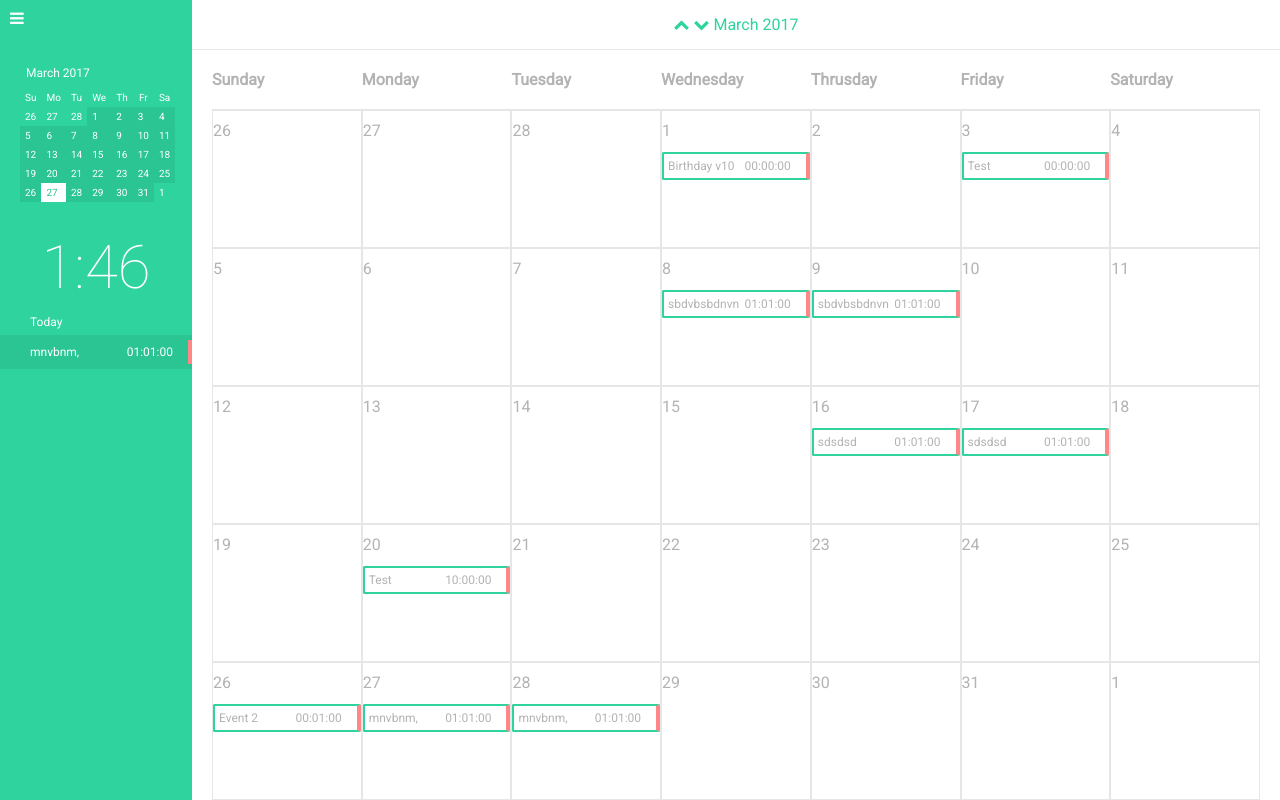
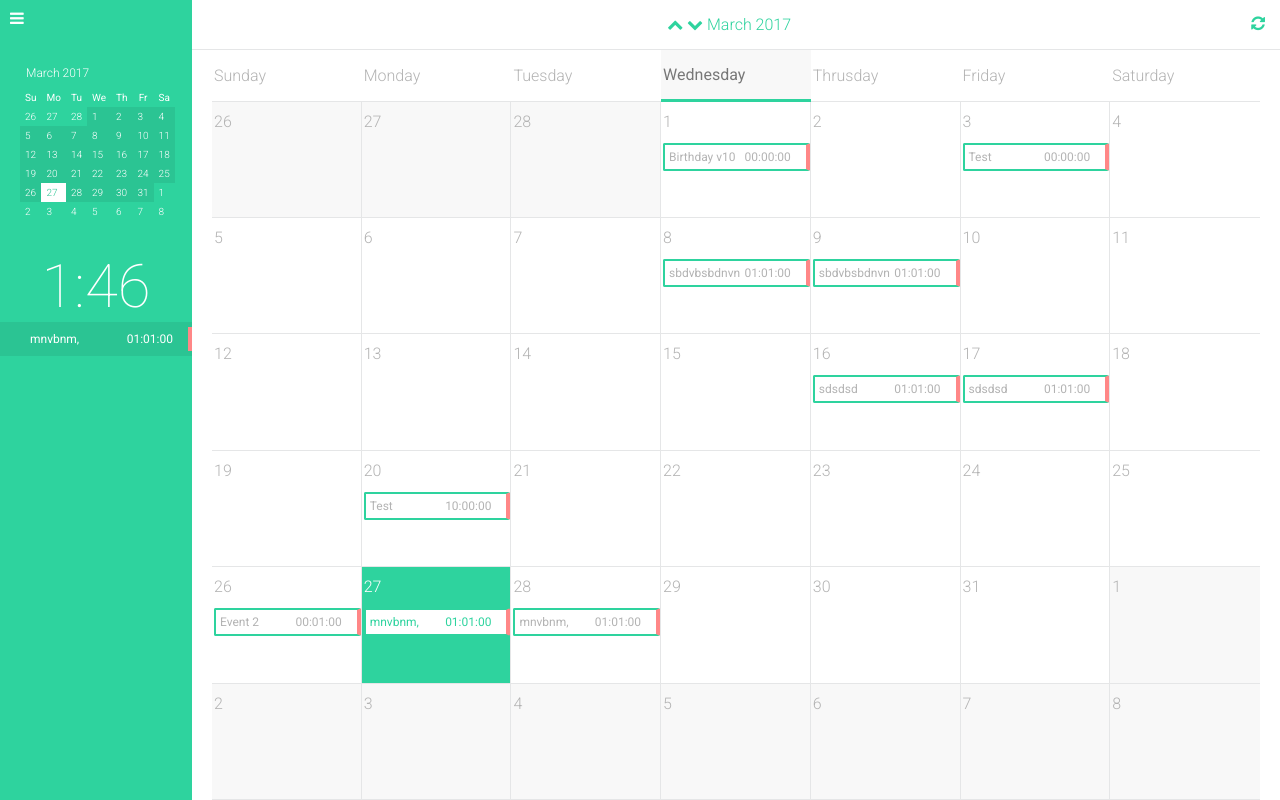
Before and after one commit to mahipjain/calendar, a Django app: page / in a window 1280 px wide. Run offline with Django 3.2, Linux system fonts and the light colour scheme; data comes from the database, SQL or seed files in the repository; both versions use the stored data as it was after the commit.

Commit message:
Design changes

```diff
--- a/calendarapp/static/calendarapp/base.css
+++ b/calendarapp/static/calendarapp/base.css
@@ -10,6 +10,7 @@ body{
     height: 100%;
     display: flex;
     font-family: 'Roboto', sans-serif;
+    font-weight: 300;
 }
 
 .left-container{
@@ -169,22 +170,35 @@ li{
 }
 
 .main-container td{
-    border: 1px solid #e5e6e7;
+    border-right: 1px solid #e5e6e7;
+    border-bottom: 1px solid #e5e6e7;
     width: 14%;
     vertical-align: top;
     padding: 10px 0;
+    padding-left: 2px;
+    background-color: #f8f8f8;
+}
+
+.main-container td:last-child{
+    border-right: 0;
+}
+
+.main-container .month-theme{
+    background-color: #fff;
 }
 .main-container th{
     border-bottom: 1px solid #e5e6e7;
-    width: 14%
+    width: 14%;
+    padding-left: 2px;
+    font-weight: 300;
 }
 
 .main-container .day-names{
-    height: 8%;
+    height: 50px;
 }
 
-#event_name{
-
+.main-container tr{
+    height: 15%;
 }
 
 input{
@@ -222,3 +236,24 @@ textarea{
     margin: 0;
     margin-bottom: 4px;
 }
+
+.float-right{
+    float: right;
+}
+
+.active-day{
+    background-color: #f8f8f8;
+    font-weight: 400 !important;
+    border-bottom: 3px solid #2ed39e !important;
+    color: #777777;
+}
+
+.main-container .today{
+    background-color: #2ed39e;
+    color: #fff;
+}
+
+.main-container .today li{
+    color: #2ed39e;
+    background-color: #fff;
+}
--- a/calendarapp/static/calendarapp/base.js
+++ b/calendarapp/static/calendarapp/base.js
@@ -12,6 +12,7 @@ $( document ).ready(function() {
 			selectedYear--;
 		}
 		$('.calendar')[0].innerHTML = getCalendar(selectedMonth, selectedYear);
+		show_popup();
 	});
 	$('#next-month').click(function(){
 		selectedMonth++;
@@ -20,24 +21,11 @@ $( document ).ready(function() {
 			selectedYear++;
 		}
 		$('.calendar')[0].innerHTML = 	getCalendar(selectedMonth, selectedYear);
+		show_popup();
 	});
 
 	//show popup
-	$('.date').click(function(event){
-		if(!$(event.target).closest('.popup').length && !$(event.target).closest('ul').length){
-			$(this).find('.popup-cont').html(popupHtml);
-			console.log($(this).attr('id'));
-			var d = new Date($(this).attr('id'));
-			var long_date = d.getDate() + ' ' + monthName[d.getMonth()] + ' ' + d.getFullYear();
-			$(this).find('.popup-date').html(long_date);
-			var input_date = inputDate(d);
-			console.log(input_date);
-			$(this).find('#start_date').val(input_date);
-			$(this).find('#end_date').val(input_date);
-			$('#event-submit').attr('onclick', 'validate("'+d+'")');
-			$('.popup').show('fast');
-		}
-	});
+	show_popup();
 	//close popup
 	$(document).click(function(event) {
     if(!$(event.target).closest('.date').length) {
@@ -77,7 +65,26 @@ function eventDetails(id){
 													<input type="button" value="Delete" onclick="delete_event('+data.id+')">\
 													<input type="button" class="submit-btn" value="Edit" onclick="edit_event('+data.id+')">\
 												</div>';
-			$('#event'+id).parent().parent().find('.popup-cont').html(eventPopup);
+			$('#event'+id).parent().parent().parent().find('.popup-cont').html(eventPopup);
+			$('.popup').show('fast');
+		}
+	});
+}
+
+function show_popup(){
+	$('.date').click(function(event){
+		if(!$(event.target).closest('.popup').length && !$(event.target).closest('ul').length){
+			$(this).find('.popup-cont').html(popupHtml);
+			console.log($(this).attr('id'));
+			var d = new Date($(this).attr('id'));
+			var long_date = dayName[d.getDay()]+', '+ d.getDate() + ' ' + monthName[d.getMonth()] + ' ' + d.getFullYear();
+			console.log(long_date);
+			$(this).find('.popup-header').html(long_date);
+			var input_date = inputDate(d);
+			console.log(input_date);
+			$(this).find('#start_date').val(input_date);
+			$(this).find('#end_date').val(input_date);
+			$('#event-submit').attr('onclick', 'validate("'+d+'")');
 			$('.popup').show('fast');
 		}
 	});
@@ -89,6 +96,7 @@ function delete_event(event_id){
 		success: function(){
 			$('.popup').hide('fast');
       $('.popup-cont').html('');
+      refresh();
 		}
 	})
 }
@@ -103,18 +111,31 @@ function edit_event(event_id){
       var d = $('#event'+event_id).closest('.date').attr('id');
       d = new Date(d);
       console.log(d);
-      $('#event'+event_id).parent().parent().find('.popup-cont').html(popupHtml);
+      $('#event'+event_id).parent().parent().parent().find('.popup-cont').html(popupHtml);
       $('#event_name').val(data.name);
       $('#location').val(data.location);
       $('#start_date').val(data.start_date);
-      $('#start_time').val(data.start_time);
+      var temp = data.start_time.split(':');
+      var start_time = temp[0] + ':' + temp[1];
+      temp = data.end_time.split(':');
+      var end_time = temp[0] + ':' + temp[1];
+      $('#start_time').val(start_time);
       $('#end_date').val(data.end_date);
-      $('#end_time').val(data.end_time);
+      $('#end_time').val(end_time);
       $('#description').val(data.description);
       $('#event-submit').attr('onclick','validate("'+d+'",'+data.id+')');
 			$('.popup').show('fast');
 		}
 	})
+}
+
+function refresh(){
+	get_events_list();
+	for(var x = 0; x < $('.date').length; x++){
+		$elem = $('.date')[x];
+		var d = $($elem).attr('id');
+		get_events_list(d);
+	}
 }
 
 function toggleTimeFields(e){
@@ -163,8 +184,8 @@ function get_events_list(date = ''){
 				}
 			}
 			html+= '</ul>';
-			if(date != '') $('[id="'+elem_id+'"]').append(html);
-			else $('#todays-events').append(html);
+			if(date != '') $('[id="'+elem_id+'"]').find('.events-list').html(html);
+			else $('#todays-events').html(html);
 		}
 	});
 }
@@ -189,8 +210,6 @@ function add_event(date, event_id=null){
 	}
 	else {
 		var url = '/';
-		// start_time += ':00';
-		end_time +=':00';
 	}
 	$.ajax({
 		url: url,
@@ -202,11 +221,14 @@ function add_event(date, event_id=null){
 			start_date: start_date,
 			start_time: start_time + ':00',
 			end_date: end_date,
-			end_time: end_time,
+			end_time: end_time + ':00',
 			description: description,
 		},
 		success: function(data){
 			console.log(data);
+			$('.popup').hide('fast');
+			$('.popup-cont').html('');
+			refresh();
 		}
 	})
 }
@@ -259,6 +281,15 @@ monthName[9] = "October";
 	monthName[10] = "November";
 	monthName[11] = "December";
 
+var dayName = new Array();
+	dayName[0] = "Sunday";
+	dayName[1] = "Monday";
+	dayName[2] = "Tuesday";
+	dayName[3] = "Wednesday";
+	dayName[4] = "Thrusday";
+	dayName[5] = "Friday";
+	dayName[6] = "Saturday";
+
 var popupHtml = '<div class="popup">\
 									<form>\
 										<i class="fa fa-times close-btn" aria-hidden="true" onclick="closePopup(this)"></i>\
@@ -287,15 +318,13 @@ function getCalendar(month, year, type='long') {
 	var totalDays = noOfDays(month,year);
 	var now = new Date();
 	if(type=='long'){
-	var html = "<tr class='day-names'>\
-			<th>Sunday</th>\
-			<th>Monday</th>\
-			<th>Tuesday</th>\
-			<th>Wednesday</th>\
-			<th>Thrusday</th>\
-			<th>Friday</th>\
-			<th>Saturday</th>\
-		</tr>";
+	var html = "<tr class='day-names'>";
+	for(var x = 0; x<7; x++){
+		if(x==day && month == now.getMonth() && year == now.getFullYear()) html += "<th class='active-day'>"+dayName[x]+"</th>";
+		else html += "<th>"+dayName[x]+"</th>";
+	}
+
+		html += "</tr>";
 	}
 	else{
 		var html = "<tr class='day-names'>\
@@ -308,22 +337,26 @@ function getCalendar(month, year, type='long') {
 			<th>Sa</th>\
 		</tr>";
 	}
-	for(var i = 0; i<5; i++){
+	for(var i = 0; i<6; i++){
 		html += "<tr>";
 		for(var j = i*7; j< (i+1)*7;j++){
 			if(j<day){
 				var date = new Date(year, month, 1);
 				html += "<td>"+relativeDate(date,j-day+1)+"</td>";
 			}
-			else if(j<=totalDays+2){
+			else if(j<totalDays+day){
 				if(type=='long'){
-					if(j-day+1 == now.getDate()){
+					if(j-day+1 == now.getDate() && month == now.getMonth() && year == now.getFullYear()){
 						html += "<td id='"+new Date(year, month, j-day+1).toLocaleDateString('en-US')+"'\
-						class='date month-theme today'><div>"+ (j-day+1) +"</div><div class='popup-cont'></div></td>";
+						class='date month-theme today'><div>"+ (j-day+1) +"</div><div class='popup-cont'></div>\
+						<div class='events-list'></div>\
+						</td>";
 					}
 					else{
 						html += "<td id='"+new Date(year, month, j-day+1).toLocaleDateString('en-US')+"'\
-						class='date month-theme'><div>"+ (j-day+1) +"</div><div class='popup-cont'></div></td>";
+						class='date month-theme'><div>"+ (j-day+1) +"</div><div class='popup-cont'></div>\
+						<div class='events-list'></div>\
+						</td>";
 					}
 					get_events_list(new Date(year, month, j-day+1));
 				}
@@ -337,7 +370,7 @@ function getCalendar(month, year, type='long') {
 				}
 			}
 			else{
-				html += "<td>"+ (j-totalDays-2) +"</td>";
+				html += "<td>"+ (j-totalDays-day+1) +"</td>";
 			}
 		}
 		html +="</tr>";
--- a/calendarapp/templates/calendarapp/index.html
+++ b/calendarapp/templates/calendarapp/index.html
@@ -5,7 +5,7 @@
 	<title></title>
 	<link rel="stylesheet" type="text/css" href="{% static "calendarapp/base.css" %}">
 	<link rel="stylesheet" type="text/css" href="{% static "calendarapp/font-awesome-4.7.0/css/font-awesome.min.css" %}">
-	<link href="https://fonts.googleapis.com/css?family=Roboto:100,400" rel="stylesheet">
+	<link href="https://fonts.googleapis.com/css?family=Roboto:100,300,400" rel="stylesheet">
 	<script type="text/javascript" src="{% static "calendarapp/jquery-3.2.0.min.js" %}"></script>
 	<script type="text/javascript" src="{% static "calendarapp/base.js" %}"></script>
 </head>
@@ -32,6 +32,7 @@
 		<i class="fa fa-chevron-down" aria-hidden="true" id="next-month"></i>
 		<label id="month"></label>
 		<label id="year"></label>
+		<i class="fa fa-refresh float-right" aria-hidden="true" id="prev-month" onclick="refresh()"></i>
 		</div>
 		<table class="calendar" cellspacing="0" cellpadding="0">
 		</table>
--- a/calendarapp/views.py
+++ b/calendarapp/views.py
@@ -8,6 +8,8 @@ import json
 from django.utils import timezone
 from datetime import datetime
 
+#Wrote this function to check if a time slot is already booked.
+#Stopped using it because it causes problem while updating an event.
 def is_booked(s_datetime,e_datetime):
 	#events = Event.objects.filter(date=date).filter(end_time > start_time )
 	events = Event.objects.filter(Q(start_datetime__range = (s_datetime, e_datetime)) | Q(end_datetime__range = (s_datetime, e_datetime)))
```
Also changed, not shown: db.sqlite3, 1 other file. Lines whose indentation alone changed are shown as unchanged.
